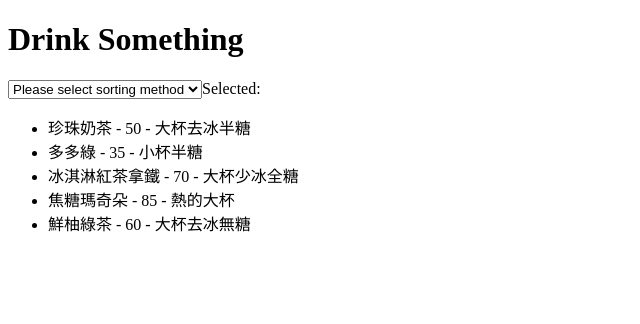
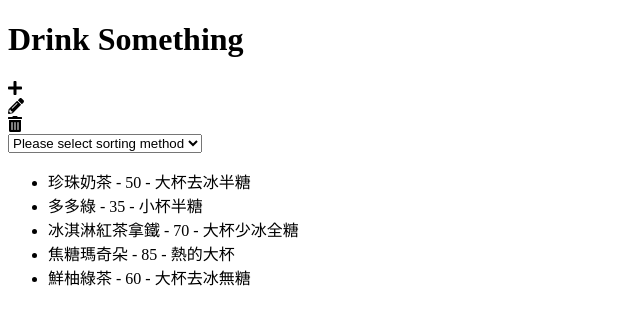
Before and after one commit to DawsonChang/drink-something, a Vue app: page / in a window 1280 px wide. Shown: the top 324 px of the page, without its empty margins (0-640 px from the left). Built offline with nearby package versions, Linux system fonts and the light colour scheme.

Commit message:
add fontawesome

```diff
--- a/package.json
+++ b/package.json
@@ -8,6 +8,9 @@
     "lint": "vue-cli-service lint"
   },
   "dependencies": {
+    "@fortawesome/fontawesome-svg-core": "^1.2.35",
+    "@fortawesome/free-solid-svg-icons": "^5.15.3",
+    "@fortawesome/vue-fontawesome": "^2.0.2",
     "core-js": "^3.6.5",
     "vue": "^2.6.11"
   },
--- a/src/components/TitleSection.vue
+++ b/src/components/TitleSection.vue
@@ -1,6 +1,9 @@
 <template>
   <div>
     <h1>Drink Something</h1>
+    <div><font-awesome-icon :icon="['fas', 'plus']" /></div>
+    <div><font-awesome-icon :icon="['fas', 'pencil-alt']" /></div>
+    <div><font-awesome-icon :icon="['fas', 'trash-alt']" /></div>
     <select v-model="selected">
       <option disabled value="">Please select sorting method</option>
       <option>Original</option>
@@ -9,7 +12,6 @@
       <option>By price (ascending)</option>
       <option>By price (descending)</option>
     </select>
-    <span>Selected: {{ selected }}</span>
   </div>
 
 </template>
--- a/src/main.js
+++ b/src/main.js
@@ -1,5 +1,15 @@
 import Vue from 'vue'
 import App from './App.vue'
+
+import { library } from '@fortawesome/fontawesome-svg-core'
+import { FontAwesomeIcon } from '@fortawesome/vue-fontawesome'
+import { faPlus } from '@fortawesome/free-solid-svg-icons'
+import { faPencilAlt } from '@fortawesome/free-solid-svg-icons'
+import { faTrashAlt } from '@fortawesome/free-solid-svg-icons'
+
+library.add(faPlus, faPencilAlt, faTrashAlt)
+
+Vue.component('font-awesome-icon', FontAwesomeIcon)
 
 Vue.config.productionTip = false
 
```
Also changed, not shown: 1 other file (tests, documents, lock files or other folders).
